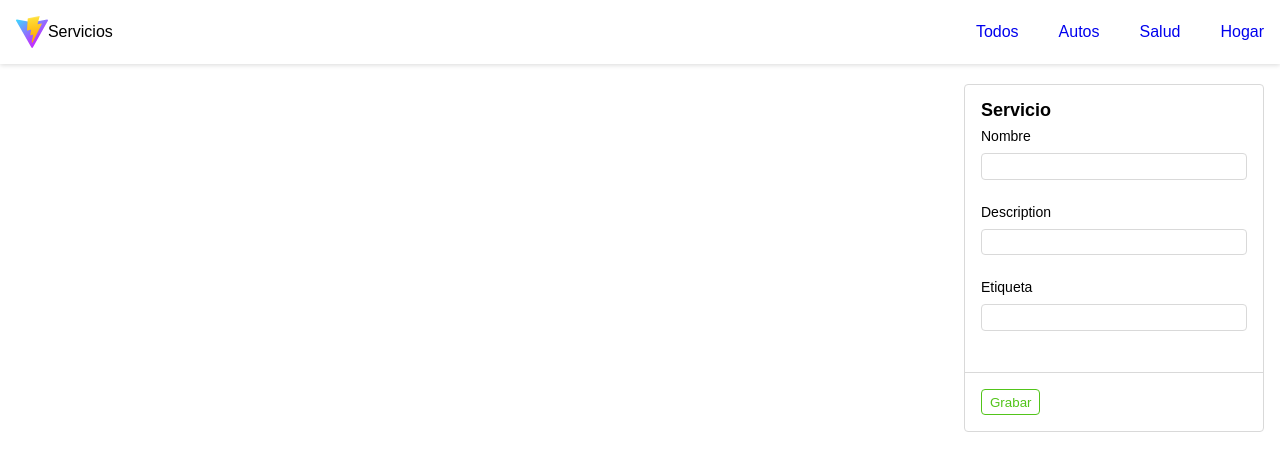
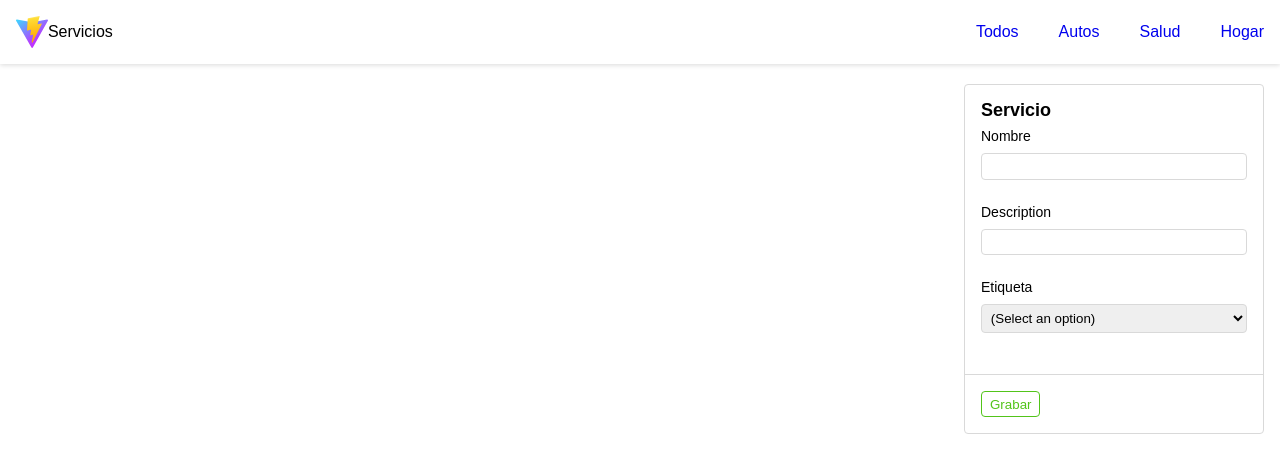
Before and after one commit to Aireck2/solera-challengue, a React (Vite) app: page / in a window 1280 px wide. Shown: the top 472 px of the page. Built offline with nearby package versions, Linux system fonts and the light colour scheme.

Commit message:
feat: add select to service form (#4)

```diff
--- a/src/pages/AllPage/components/Form/ServiceForm.tsx
+++ b/src/pages/AllPage/components/Form/ServiceForm.tsx
@@ -2,7 +2,7 @@ import { FC } from "react";
 import { useFormik } from "formik";
 
 import { ServiceValues } from "@/models/service";
-import { Button, Card, FormItem, Input } from "@/components/basics";
+import { Button, Card, FormItem, Input, Select } from "@/components/basics";
 
 import { validationSchema } from "./validationSchema";
 
@@ -69,11 +69,20 @@ export const ServiceForm: FC<ServiceFormProps> = (props) => {
             errors={formik.errors.label}
             touched={formik.touched.label}
           >
-            <Input
+            <Select
               name="label"
               onChange={formik.handleChange}
               onBlur={formik.handleBlur}
+              placeholder={"Select one option"}
               value={formik.values.label}
+              options={
+                <>
+                  <option value="">(Select an option)</option>
+                  <option value="Autos">Autos</option>
+                  <option value="Salud">Salud</option>
+                  <option value="Hogar">Hogar</option>
+                </>
+              }
             />
           </FormItem>
         </>
```
